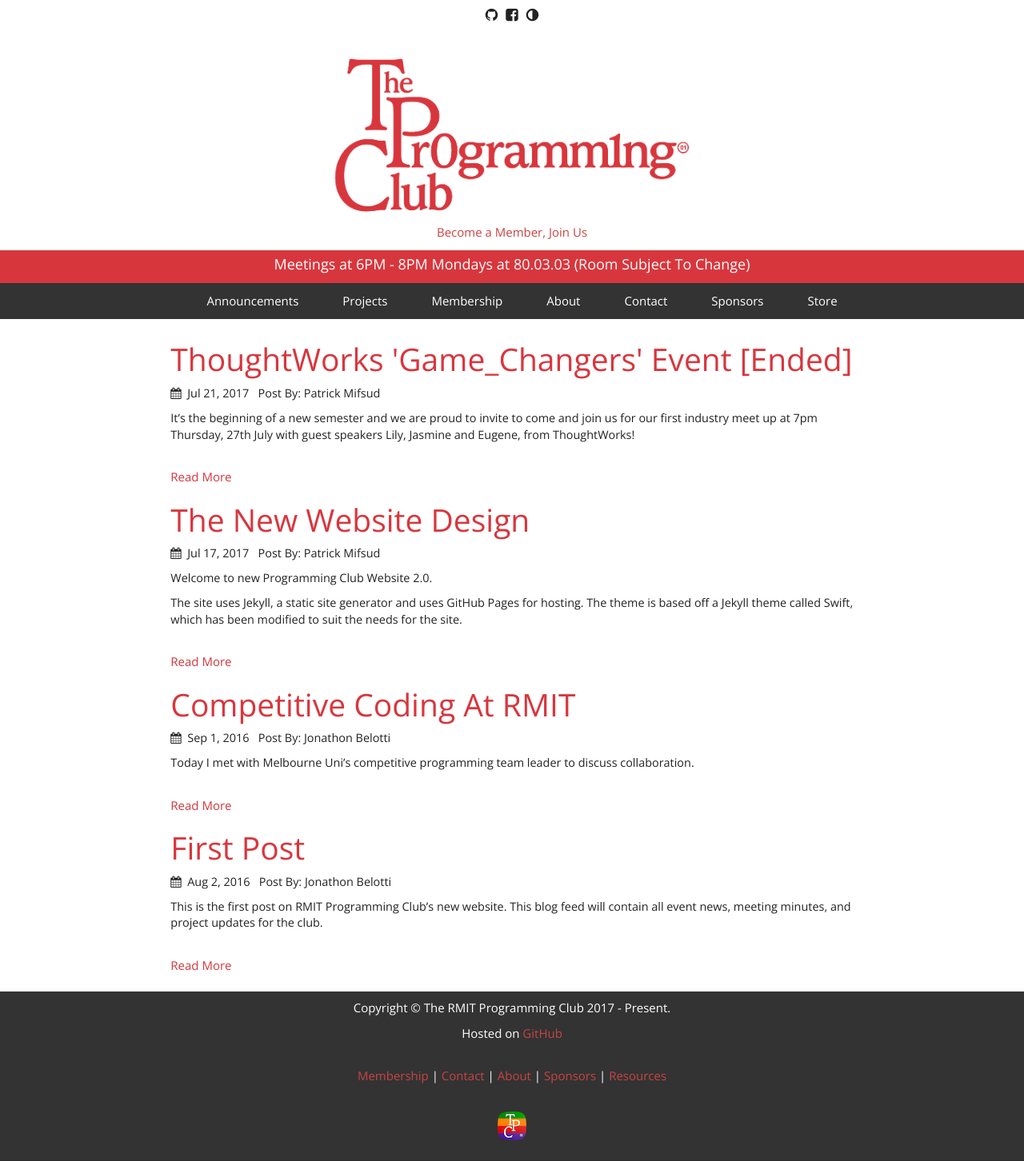
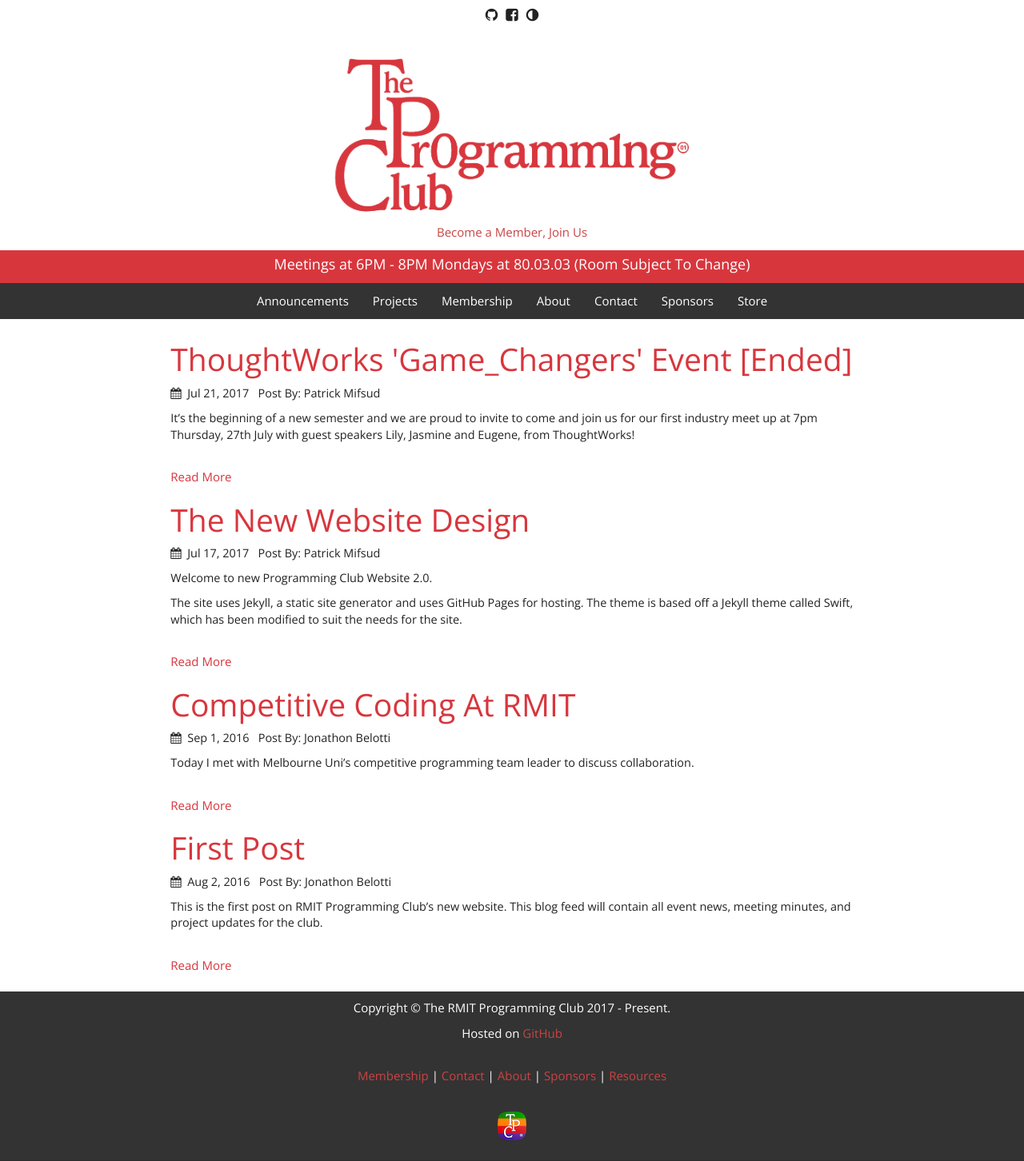
Before and after one commit to rmit-programming-club/rmit-programming-club.github.io, a Jekyll site: the page built from index.html, in a window 1280 px wide. Shown: the whole page at 80% size. Built offline with Jekyll 4.4.1, drawn with Linux system fonts in a browser that asks for light colours; nearby versions of some CDN libraries.

Commit message:
Fixed Menu Centering

```diff
--- a/_sass/_layout.scss
+++ b/_sass/_layout.scss
@@ -104,11 +104,6 @@
         display: flex;
         justify-content: center;
         flex-wrap: wrap
-    }
-    .navbar-nav > li {
-        float: center;
-        padding-left: 25px;
-        text-align: right;
     }
 }
 
```
